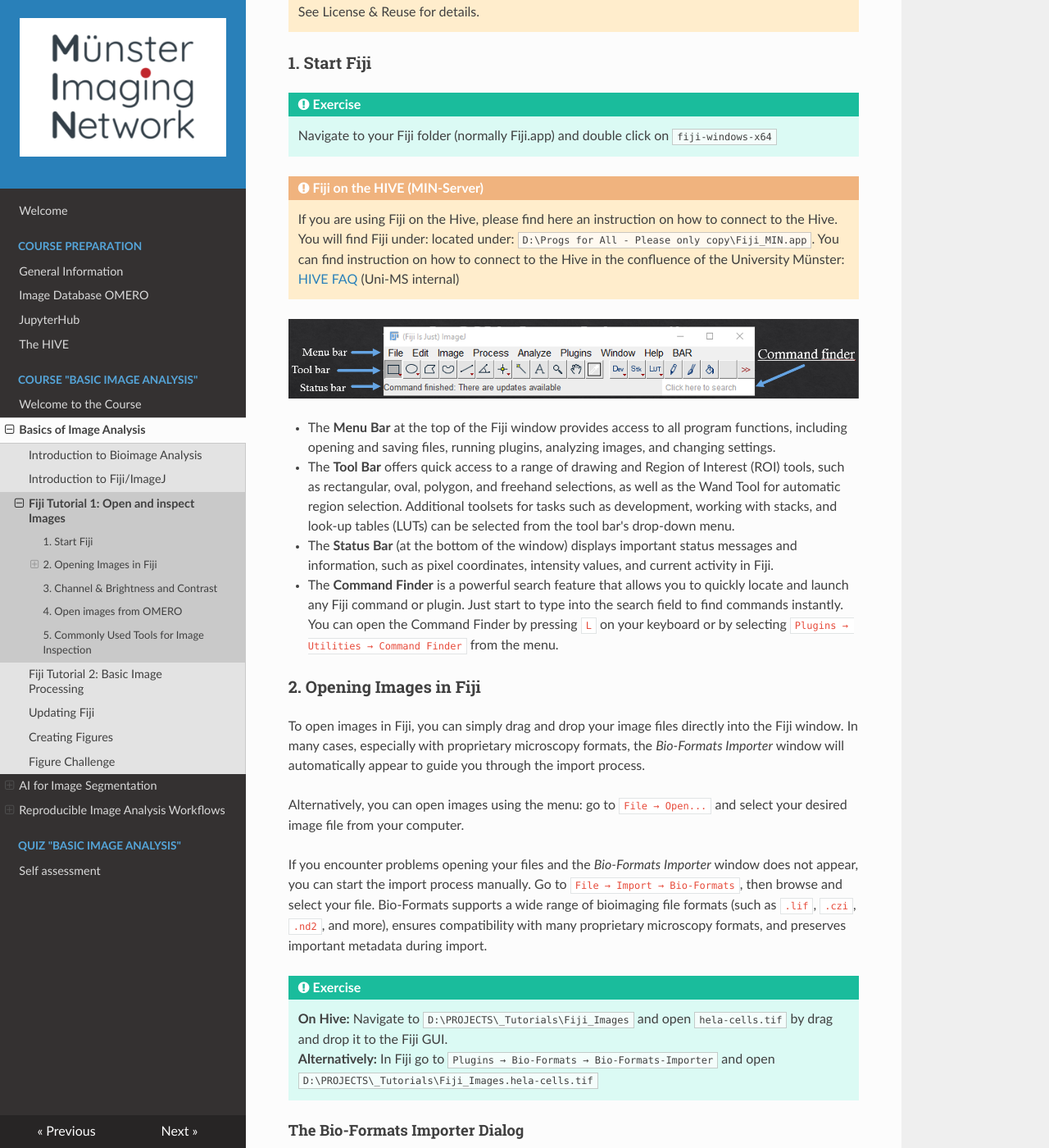
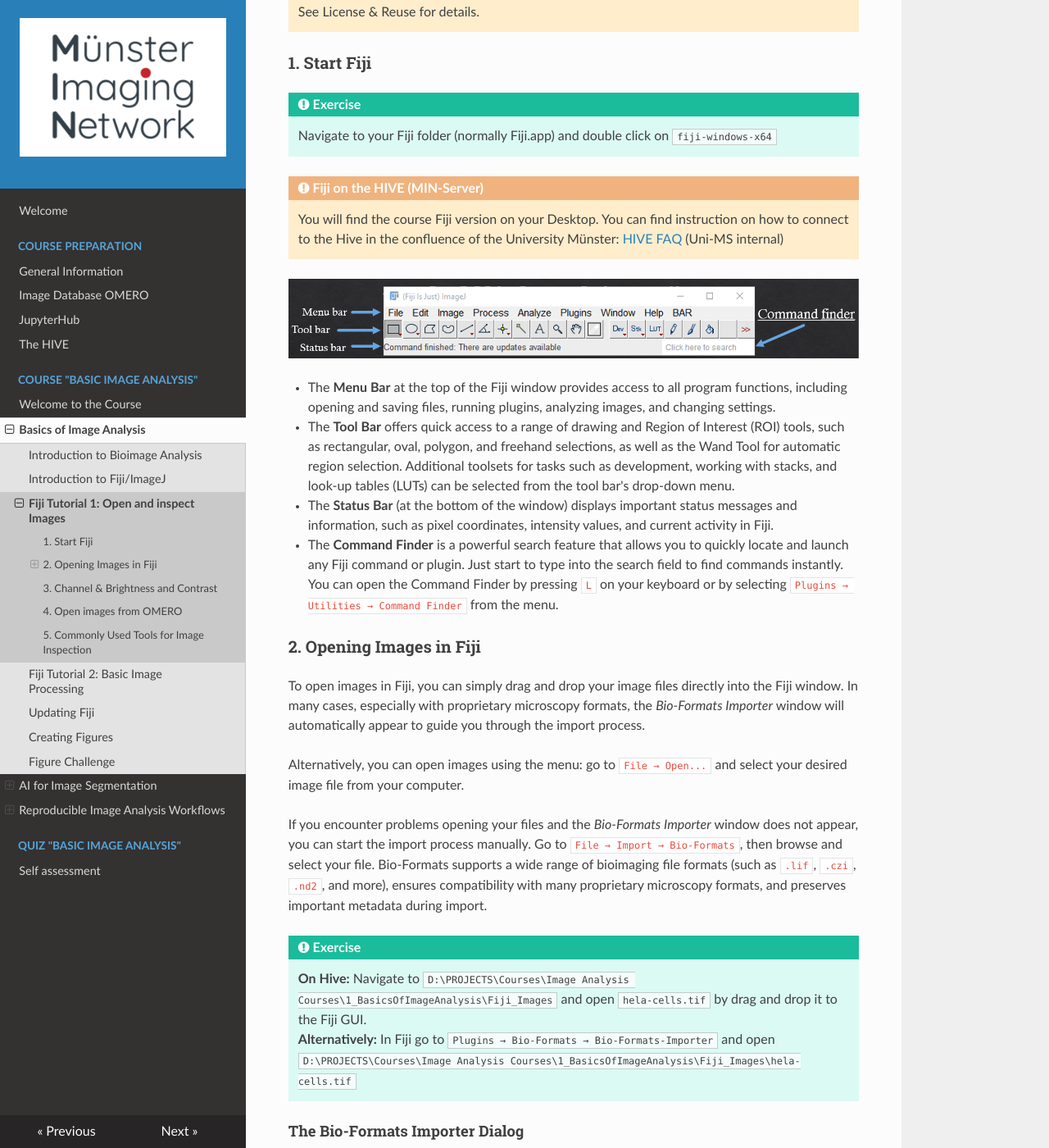
Before and after one commit to MuensterImagingNetwork/MINCourses_ImageAnalysis, an MkDocs documentation site: the page built from docs/basic/basics/fiji_tutorial_1.md, in a window 1280 px wide and 1400 px high, scrolled down 265 px. Shown: the whole window at 82% size. Built offline with MkDocs 1.6.1, drawn with Linux system fonts in a browser that asks for light colours; nearby versions of some CDN libraries.

Commit message:
Update fiji_tutorial_1.md
changed a few paths

```diff
--- a/docs/basic/basics/fiji_tutorial_1.md
+++ b/docs/basic/basics/fiji_tutorial_1.md
@@ -10,8 +10,7 @@
 	Navigate to your Fiji folder (normally Fiji.app) and double click on `fiji-windows-x64`
 
 !!! Warning "Fiji on the HIVE (MIN-Server)"
-    If you are using Fiji on the Hive, please find here an instruction on how to connect to the Hive.
-	You will find Fiji under:  located under: `D:\Progs for All - Please only copy\Fiji_MIN.app`.
+	You will find the course Fiji version on your Desktop.
 	You can find instruction on how to connect to the Hive in the confluence of the University Münster: [HIVE FAQ](https://confluence.uni-muenster.de/spaces/WWUIMW/pages/54528157/The+HIVE+-+FAQ) (Uni-MS internal)
 
 ![Fiji GUI](/assets/Fiji_GUI_notes.png)
@@ -33,9 +32,9 @@ Alternatively, you can open images using the menu: go to `File → Open...` and
 If you encounter problems opening your files and the *Bio-Formats Importer* window does not appear, you can start the import process manually. Go to `File → Import → Bio-Formats`, then browse and select your file. Bio-Formats supports a wide range of bioimaging file formats (such as `.lif`, `.czi`, `.nd2`, and more), ensures compatibility with many proprietary microscopy formats, and preserves important metadata during import.
 
 !!! Tip "Exercise"
-	**On Hive:** Navigate to `D:\PROJECTS\_Tutorials\Fiji_Images` and open `hela-cells.tif` by drag and drop it to the Fiji GUI.
+	**On Hive:** Navigate to `D:\PROJECTS\Courses\Image Analysis Courses\1_BasicsOfImageAnalysis\Fiji_Images` and open `hela-cells.tif` by drag and drop it to the Fiji GUI.
 	**Alternatively:** In Fiji go to `Plugins → Bio-Formats → Bio-Formats-Importer` and open
-	`D:\PROJECTS\_Tutorials\Fiji_Images.hela-cells.tif`
+	`D:\PROJECTS\Courses\Image Analysis Courses\1_BasicsOfImageAnalysis\Fiji_Images\hela-cells.tif`
 
 
 
```
